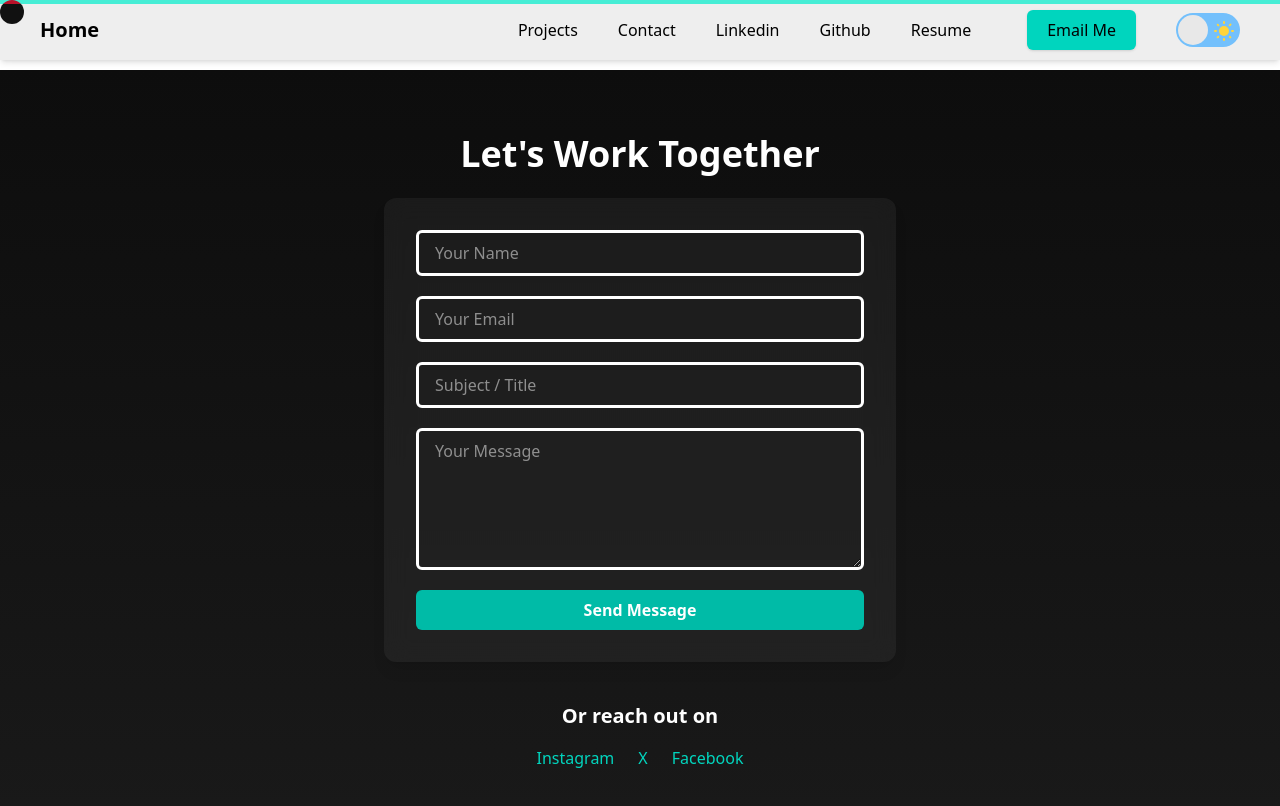
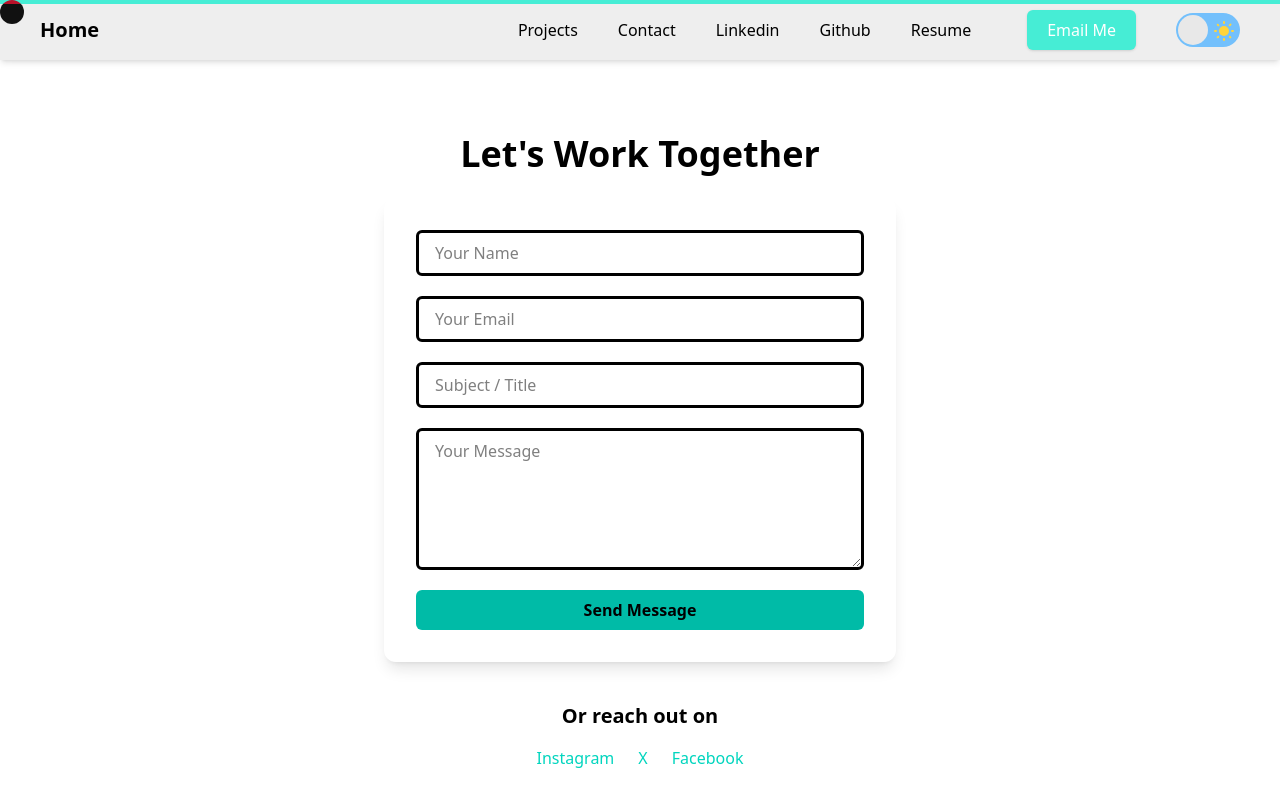
Before and after one commit to Amit-Sarode/Amit-Sarode.github.io, a React (Vite) app: page /contact in a window 1280 px wide. Shown: the top 806 px of the page. Built offline with nearby package versions, Linux system fonts and the light colour scheme.

Commit message:
style: Update styling for ChatGPT and Contact components; remove unused CSS file and enhance input/textarea styles for light and dark modes

```diff
--- a/src/components/Chatgpt.tsx
+++ b/src/components/Chatgpt.tsx
@@ -78,7 +78,7 @@ const Chatgpt: React.FC = () => {
   };
 
   return (
-    <main className="min-h-screen h-screen bg-gray-100 flex items-center justify-center p-6">
+    <main className="min-h-screen h-screen bg-gray-100 flex items-center justify-center p-6 cursor-none">
       <section className="w-full max-w-2xl absolute h-[80vh]  bg-white shadow-lg rounded-lg p-6 flex flex-col space-y-4">
         <div className="flex flex-col space-y-3 max-h-[70vh] overflow-y-auto">
           {messages.map((message, id) => (
--- a/src/components/Contact.tsx
+++ b/src/components/Contact.tsx
@@ -68,8 +68,8 @@ const Contact = () => {
   };
 
   return (
-    <section className="min-h-screen bg-gradient-to-b from-[#0d0d0d] to-[#1a1a1a] text-white px-6 py-16 flex flex-col items-center">
-      <ToastContainer position="top-right" theme="dark" autoClose={3000} />
+    <section className="min-h-screen px-6 py-16 flex flex-col items-center">
+      <ToastContainer position="top-right"  autoClose={3000} />
 
       <motion.h1
         initial={{ opacity: 0, y: 30 }}
@@ -86,7 +86,7 @@ const Contact = () => {
         initial={{ opacity: 0, y: 30 }}
         whileInView={{ opacity: 1, y: 0 }}
         transition={{ duration: 0.8 }}
-        className="w-full max-w-lg bg-white/5 p-8 rounded-xl shadow-lg backdrop-blur-md flex flex-col gap-5"
+        className="w-full max-w-lg  p-8 rounded-xl shadow-lg backdrop-blur-md flex flex-col gap-5"
       >
         <input
           type="text"
@@ -95,7 +95,7 @@ const Contact = () => {
           onChange={handeChange}
           placeholder="Your Name"
           required
-          className="bg-transparent border border-gray-500 px-4 py-2 rounded-md text-white focus:outline-none"
+          className="bg-transparent border border-gray-500 px-4 py-2 rounded-md focus:outline-none"
         />
 
         <input
@@ -105,7 +105,7 @@ const Contact = () => {
           onChange={handeChange}
           placeholder="Your Email"
           required
-          className="bg-transparent border border-gray-500 px-4 py-2 rounded-md text-white focus:outline-none"
+          className="bg-transparent border border-gray-500 px-4 py-2 rounded-md focus:outline-none"
         />
 
         <input
@@ -115,7 +115,7 @@ const Contact = () => {
           onChange={handeChange}
           placeholder="Subject / Title"
           required
-          className="bg-transparent border border-gray-500 px-4 py-2 rounded-md text-white focus:outline-none"
+          className="bg-transparent border border-gray-500 px-4 py-2 rounded-md focus:outline-none"
         />
 
         <textarea
@@ -125,12 +125,12 @@ const Contact = () => {
           placeholder="Your Message"
           required
           rows={5}
-          className="bg-transparent border border-gray-500 px-4 py-2 rounded-md text-white focus:outline-none"
+          className="bg-transparent border border-gray-500 px-4 py-2 rounded-md focus:outline-none"
         />
 
         <button
           type="submit"
-          className="bg-teal-500 hover:bg-teal-600 transition-colors duration-300 text-white py-2 rounded-md font-semibold"
+          className="bg-teal-500 hover:bg-teal-600 transition-colors duration-300  py-2 rounded-md font-semibold"
         >
           Send Message
         </button>
@@ -144,7 +144,7 @@ const Contact = () => {
             animate={{ opacity: 1, scale: 1 }}
             exit={{ opacity: 0, scale: 0.8 }}
             transition={{ duration: 0.4 }}
-            className="mt-8 bg-green-500 text-white px-6 py-3 rounded-lg shadow-lg"
+            className="mt-8 bg-green-500  px-6 py-3 rounded-lg shadow-lg"
           >
             🎉 Email sent successfully!
           </motion.div>
--- a/src/components/Hero.tsx
+++ b/src/components/Hero.tsx
@@ -128,7 +128,7 @@ const  newSkills =[
         initial={{ opacity: 0, x: -100 }}
         animate={{ opacity: 1, x: 0 }}
         transition={{ delay: 1.2, duration: 1.5 }}
-        href="/contact"
+        href={"/contact"}
       >
         Contact Me
       </motion.a>
@@ -162,7 +162,7 @@ When I’m not coding, you can find me exploring new tech, learning about UI/UX
     {
       skills.map((item,id)=>{
         return(
-          <MagneticDiv>
+          <MagneticDiv key={id}>
           <motion.div
           initial={{ y: 100 }}
           whileInView={{ y: 0 }}
@@ -172,7 +172,6 @@ When I’m not coding, you can find me exploring new tech, learning about UI/UX
                      border border-gray-300 rounded-tl-[40px] rounded-br-[40px]
                      overflow-hidden text-center hover:bg-teal-100
                      transition-colors duration-300 group"
-          key={id}
         >
 
           <div className="flex flex-col items-center justify-center gap-2 transition-opacity duration-300 group-hover:opacity-0">
@@ -198,7 +197,7 @@ When I’m not coding, you can find me exploring new tech, learning about UI/UX
     {
       newSkills.map((item,id)=>{
         return(
-          <MagneticDiv>
+          <MagneticDiv key={id}>
         <motion.div
           initial={{ y: 100 }}
           whileInView={{ y: 0 }}
@@ -208,7 +207,6 @@ When I’m not coding, you can find me exploring new tech, learning about UI/UX
                      border border-gray-300 rounded-tl-[40px] rounded-br-[40px]
                      overflow-hidden text-center hover:bg-teal-100
                      transition-colors duration-300 group"
-          key={id}
         >
 
           <div className="flex flex-col items-center justify-center gap-2 transition-opacity duration-300 group-hover:opacity-0">
--- a/src/components/Navbar.tsx
+++ b/src/components/Navbar.tsx
@@ -54,10 +54,14 @@ const [mobile,setMobile]  = useState<boolean>(false)
     { name: "Github", path: "https://github.com/Amit-Sarode", external: true },
     { name: "Resume", path: "/resume" },
   ];
-const handleEmail =()=>{
-    const mailtoLink = `mailto:${encodeURIComponent("sarodeamit990@gmail.com")}?subject=${encodeURIComponent('')}&body=${encodeURIComponent( '')}`;
-    window.location.href = mailtoLink;
+  const handleEmail = () => {
+    const email = "sarodeamit990@gmail.com";
+    const subject = encodeURIComponent('');
+    const body = encodeURIComponent('');
+    const mailtoLink = `mailto:${encodeURIComponent(email)}?subject=${subject}&body=${body}`;
+    window.open(mailtoLink, '_blank');
 }
+
   const handleDownload = () => {
     const link = document.createElement('a');
     link.href = resume;
@@ -220,9 +224,9 @@ const handleEmail =()=>{
 
 
        <motion.button
-            whileHover={{ scale: 1.05 }}
-            whileTap={{ scale: 0.95 }}
-            className="ml-4 bg-teal-400   font-medium px-5 py-2 rounded-md shadow hover:bg-teal-300 transition duration-200"
+            // whileHover={{ scale: 1.05 }}
+            // whileTap={{ scale: 0.95 }}
+            className="ml-4  font-medium px-5 py-2 rounded-md shadow text-white bg-teal-300 hover:bg-teal-200  hover:scale-105"
             onClick={()=>handleEmail()}
           >
             Email Me
--- a/src/components/chatgpt.css
+++ /dev/null
@@ -1,111 +0,0 @@
-
-
-.conversation-area {
-    display: flex;
-    flex-direction: column;
-    height: 100vh;
-    width: 100%;
-    max-width: 600px;
-    margin: 0 auto;
-    padding: 20px;
-    background-color: #f4f4f9;
-    border: 1px solid #ddd;
-    border-radius: 8px;
-  }
-
-  .messages {
-    flex-grow: 1;
-    overflow-y: auto;
-    padding: 10px;
-    margin-bottom: 10px;
-    background-color: #fff;
-    border-radius: 8px;
-    max-height: 500px;
-  }
-
-  .message {
-    margin-bottom: 10px;
-  }
-
-  .user-message {
-    text-align: right;
-  }
-
-  .model-message {
-    text-align: left;
-  }
-
-  input[type="text"] {
-    width: 80%;
-    padding: 10px;
-    margin-right: 10px;
-    border-radius: 5px;
-    border: 1px solid #ccc;
-  }
-
-  button {
-    padding: 10px 20px;
-    background-color: #007bff;
-    color: white;
-    border: none;
-    border-radius: 5px;
-    cursor: pointer;
-  }
-
-  button:hover {
-    background-color: #0056b3;
-  }
-
-  strong {
-    font-weight: bold;
-    color: #333;
-  }
-
-  p {
-    margin: 5px 0;
-  }
-
-
-/* System Message Styling */
-.system-message {
-    background-color: #e0e0e0;
-    border-left: 5px solid #007bff;
-    padding: 10px;
-    margin: 5px 0;
-    font-style: italic;
-    color: #333;
-    border-radius: 8px;
-  }
-
-  /* User Message Styling */
-  .user-message {
-    text-align: right;
-    background-color: #007bff;
-    color: white;
-    padding: 10px;
-    margin: 5px 0;
-    border-radius: 8px;
-  }
-
-  /* Model (ChatGPT) Message Styling */
-  .model-message {
-    text-align: left;
-    background-color: #f1f1f1;
-    padding: 10px;
-    margin: 5px 0;
-    border-radius: 8px;
-  }
-
-  /* Common message styling */
-  .message {
-    margin-bottom: 10px;
-  }
-
-  strong {
-    font-weight: bold;
-    color: #333;
-  }
-
-  p {
-    margin: 5px 0;
-  }
--- a/src/index.css
+++ b/src/index.css
@@ -24,7 +24,24 @@ body.light-mode  {
     background-color: #393E46;
     color: white;
   }
+  body.light-mode input {
+    background-color: white;
+    color: black;
+  }
 
+  body.dark-mode input {
+    color: white;
+    background-color: black;
+  }
+
+  body.light-mode textarea {
+    background-color: white;
+    color: black;
+  }
+  body.dark-mode textarea {
+    background-color: black;
+    color: white;
+  }
 
 .switch {
   font-size: 17px;
```
